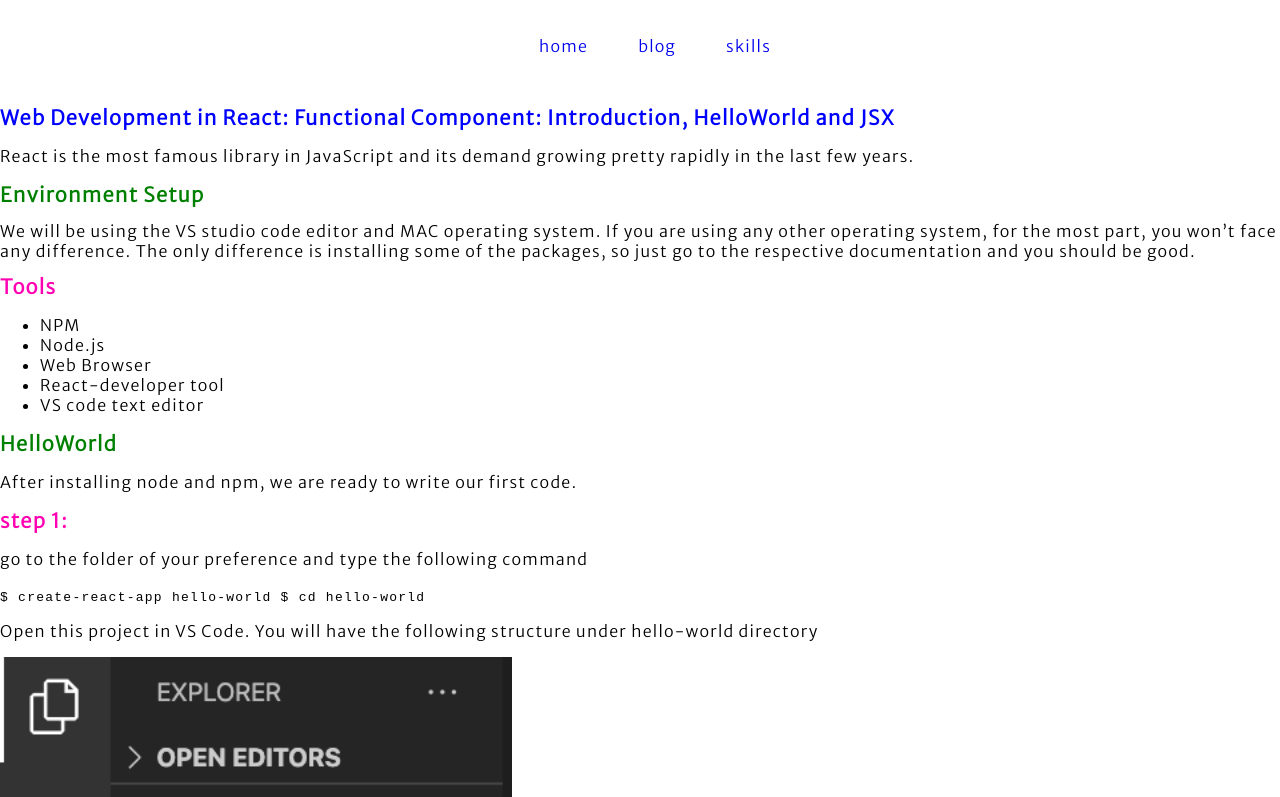
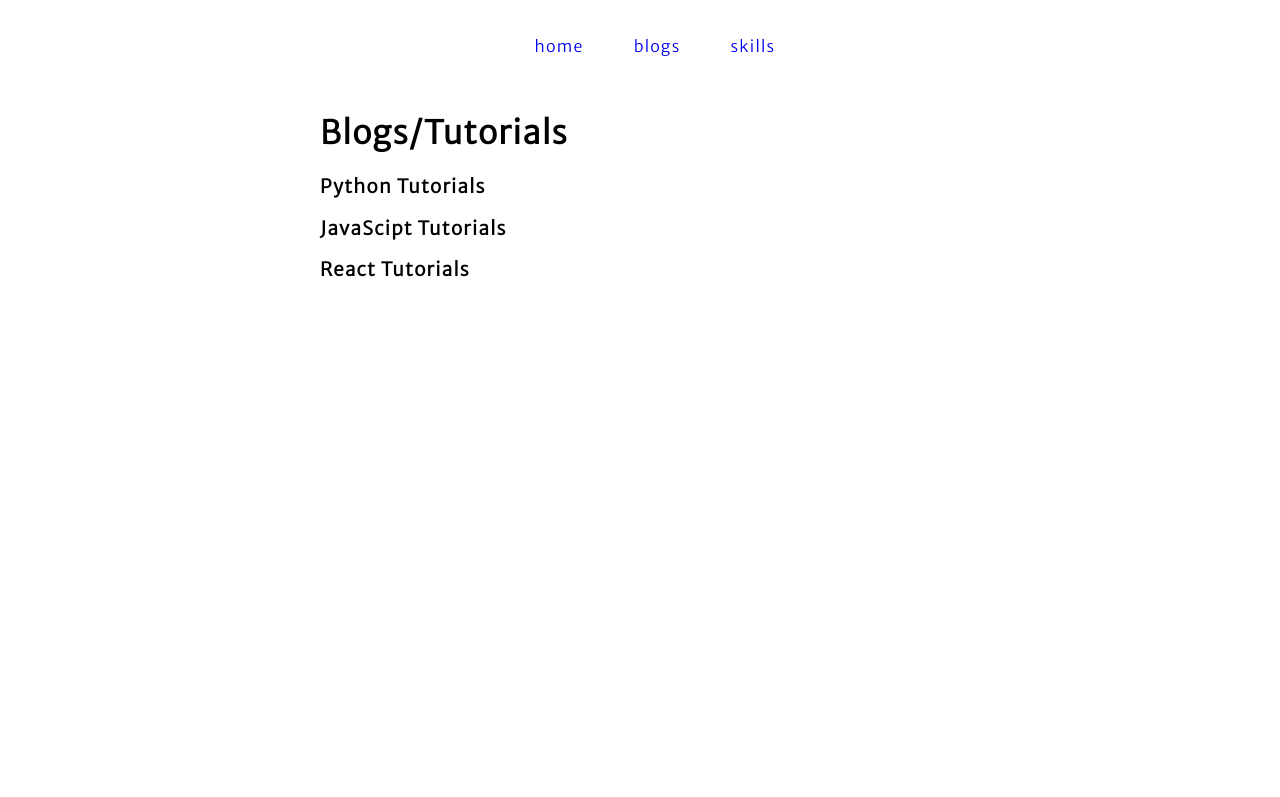
Before and after one commit to grewal25/saran-portfolio, a React (Create React App) app: page /blog in a window 1280 px wide. Shown: the top 797 px of the page. Built offline with nearby package versions, Linux system fonts and the light colour scheme.

Commit message:
tutorial adds

```diff
--- a/src/Content/ReactJS/ReactJS.js
+++ b/src/Content/ReactJS/ReactJS.js
@@ -4,7 +4,7 @@
 
 
 export default function ReactJS() {
-    return(
+  return (
     <div className="blog-main-heading">
 
 
@@ -42,7 +42,7 @@
       under hello-world directory</p>
 
         <img className="blog-image-big"
-      src="/1.png" alt="first image"/>
+          src="/1.png" alt="first image" />
 
         <p>in the src folder, we have these files. We have index.js, under this file we are rendering App.js
         We will see later on what and how these files work. For now, we are going to remove everything in our src folder and start from the beginning.
--- a/src/Page/Blog/Blog.js
+++ b/src/Page/Blog/Blog.js
@@ -6,26 +6,25 @@
 import './Blog.css';
 
 
-export default function Blog (clicked) {
+export default function Blog(clicked) {
+  return (
+
+    <div className="main">
+      <h1>Blogs/Tutorials</h1>
+      <h3>Python Tutorials</h3>
+      <h3>JavaScipt Tutorials</h3>
+      <h3>React Tutorials</h3>
+    </div>
+
+  )
 
 
+  // if (!clicked) {
+  //   return <Django />;
+  // }
+  // return <ReactJS />;
 
-  if (!clicked) {
-    return <Django />;
-  }
-  return <ReactJS />;
 
-//   return(
-//      <div>
-//       <Sidebar  />
-//       { clicked ?
-//         <Django onClick={clicked} />
-//       :
-//       <ReactJS />
-
-// }
-// </div>
-//   )
 
 
 }
--- a/src/component/Navbar/Navbar.js
+++ b/src/component/Navbar/Navbar.js
@@ -8,7 +8,7 @@
           <ul>
 
               <li>  <a href="./" >home</a></li>
-              <li> <a href="./blog" >blog</a></li>
+              <li> <a href="./blog" >blogs</a></li>
               <li>  <a href="./skills" >skills</a></li>
 
 
```
Lines whose indentation alone changed are shown as unchanged.
